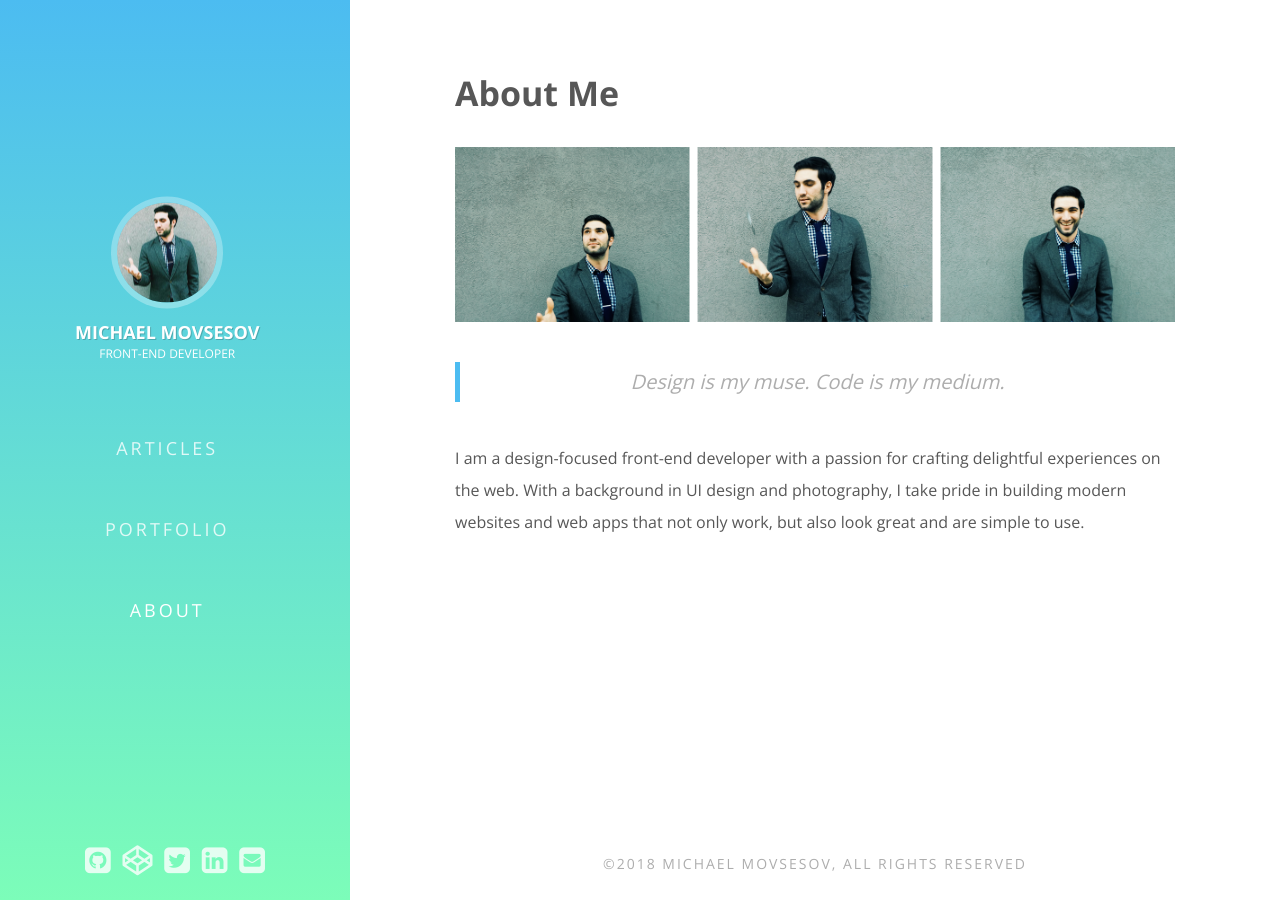
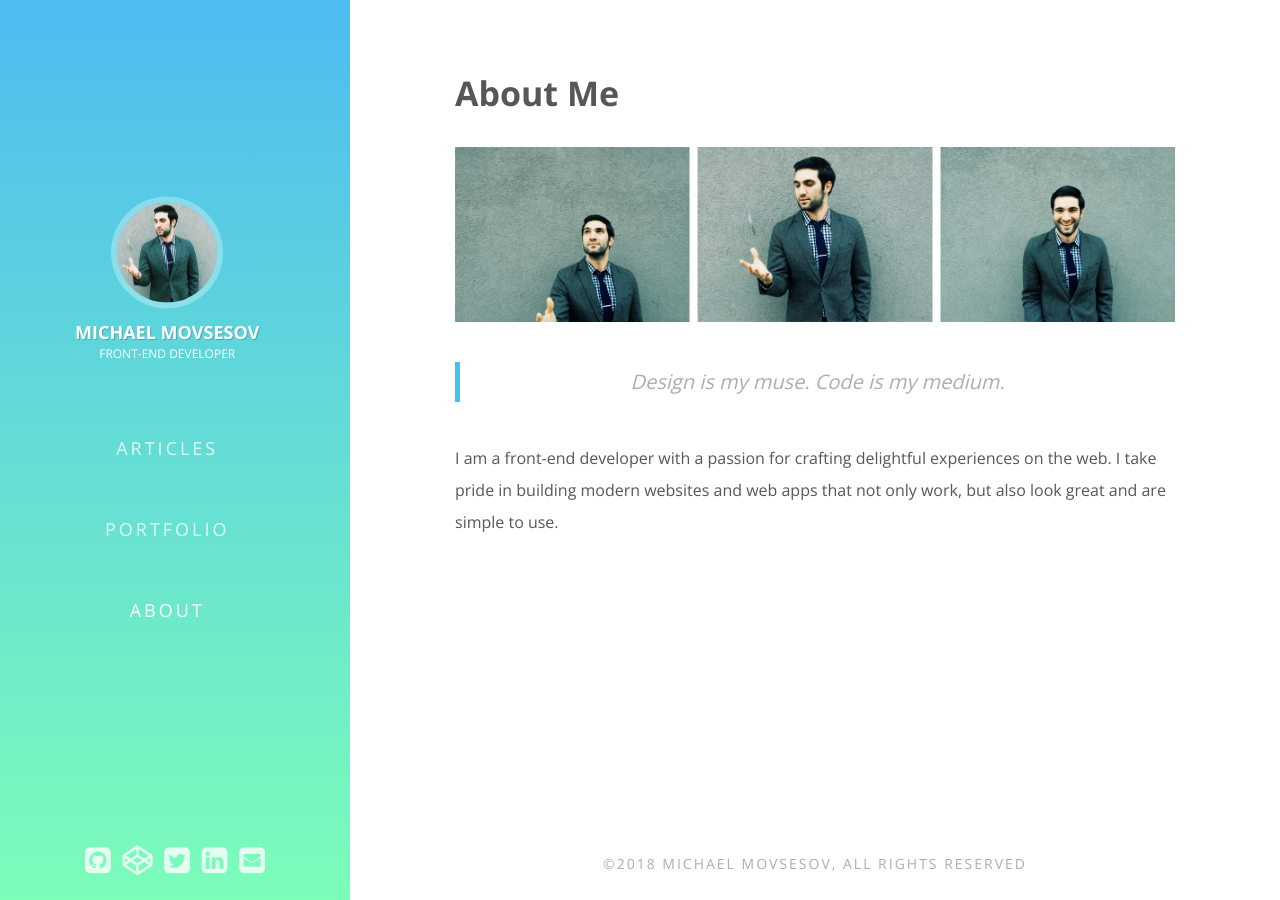
Before and after one commit to michaelmov/michaelmov.github.io, a Jekyll site: the page built from about.md, in a window 1280 px wide. Built offline with Jekyll 4.4.1, drawn with Linux system fonts in a browser that asks for light colours; nearby versions of some CDN libraries.

Commit message:
updated bio

```diff
--- a/about.md
+++ b/about.md
@@ -8,4 +8,4 @@ permalink: "/about/"
 
 > Design is my muse. Code is my medium.
 
-I am a design-focused front-end developer with a passion for crafting delightful experiences on the web. With a background in UI design and photography, I take pride in building modern websites and web apps that not only work, but also look great and are simple to use.
+I am a front-end developer with a passion for crafting delightful experiences on the web. I take pride in building modern websites and web apps that not only work, but also look great and are simple to use.
```
